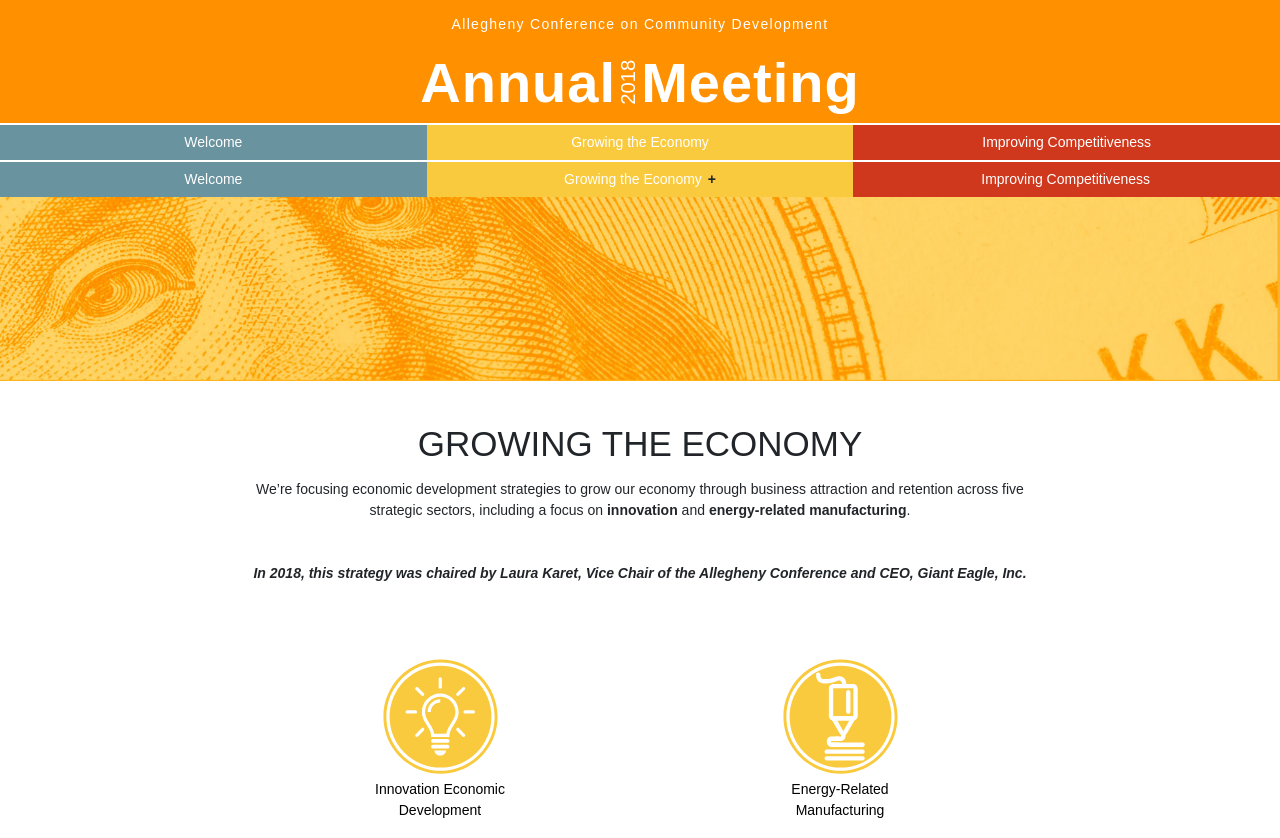
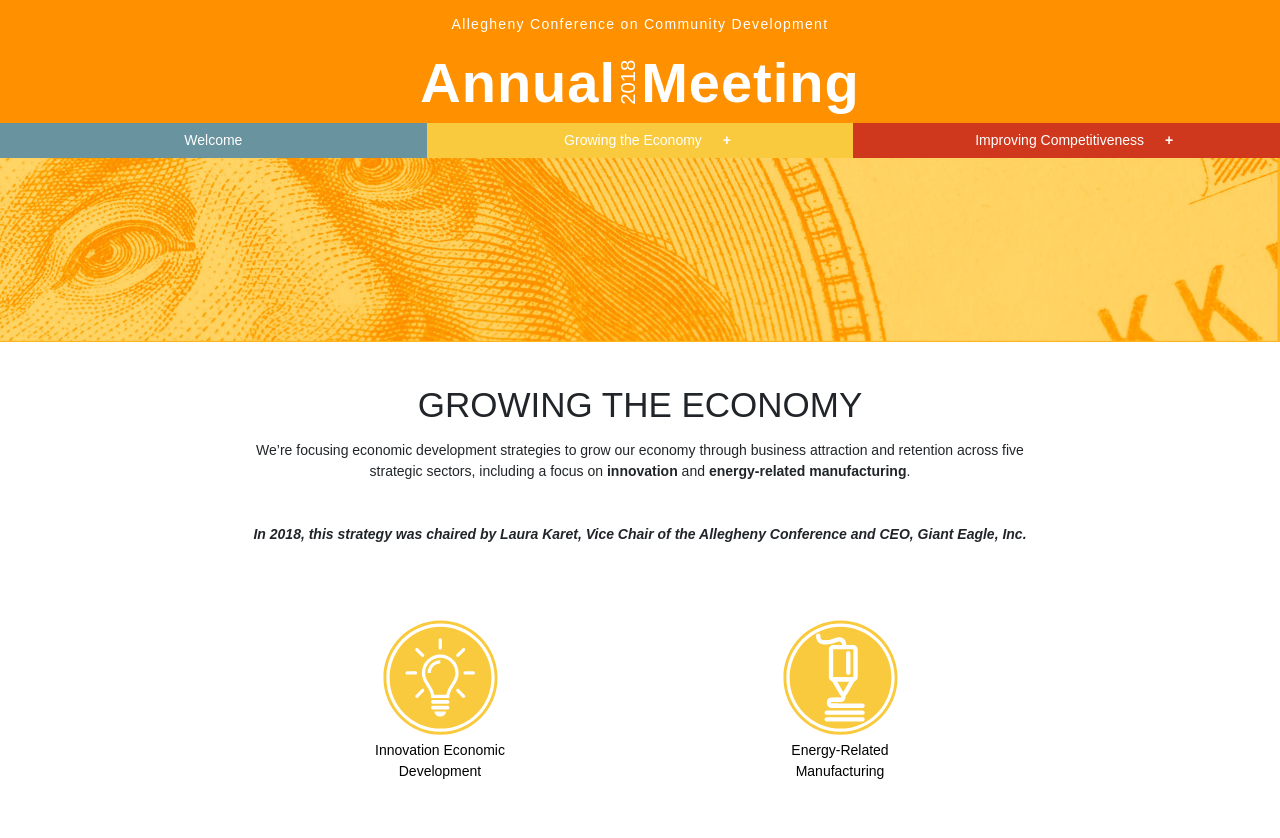
Before and after one commit to mknee123/annualmeeting2018, a website: page web/growing-economy.html in a window 1280 px wide. Shown: the top 838 px of the page. Drawn offline with nearby package versions, Linux system fonts and the light colour scheme; a web font is replaced by a local one.

Commit message:
Apply dropdown nav styles to nav 2

```diff
--- a/src/css/style.css
+++ b/src/css/style.css
@@ -157,10 +157,16 @@
   width: 0;
   left: -15px;
 }
+.caret::after {
+  content:'+';
+  position: relative;
+  width: 0;
+  right: -15px;
+  color:white;
+}
 .caret {
     font-size: 1rem;
     font-weight: bold;
-
     margin-left: 2px;
     /*
     width: 0px;
--- a/web/growing-economy.html
+++ b/web/growing-economy.html
@@ -45,18 +45,7 @@
         <a href="index.html" class="flex-wrapper-header">
           <h1>Annual</h1> <span class="rotated">2018</span> <h1>Meeting</h1>
         </a>
-      <!--navigation -->
-      <nav class="flex-wrapper-nav">
-        <a class="nav-box welcome" href="welcome.html">
-          <span class="nav-item"><span class="nav-text">Welcome</span></span>
-        </a>
-        <a class="nav-box growing" href="#">
-            <span class="nav-item"><span class="nav-text">Growing the Economy</span></span>
-        </a>
-        <a class="nav-box improving" href="improving-competitiveness.html">
-          <span class="nav-item"><span class="nav-text">Improving Competitiveness</span></span>
-        </a>
-      </nav>
+
 
     </header>
     <!--navigation 2-->
@@ -70,7 +59,7 @@
         <li class="growing">
           <a class="test" href="#">
             <span class="nav-item"><span class="nav-text">Growing the Economy</span></span></a>
-            <span class="caret">+</span>
+            <span class="caret"></span>
             <ul class="sub-nav">
               <li> <span class="nav-item"><span class="nav-text">One</span></span></li>
               <li><span class="nav-item"><span class="nav-text">Two</span></span></li>
```
Also changed, not shown: web/dist/css/style.css.
